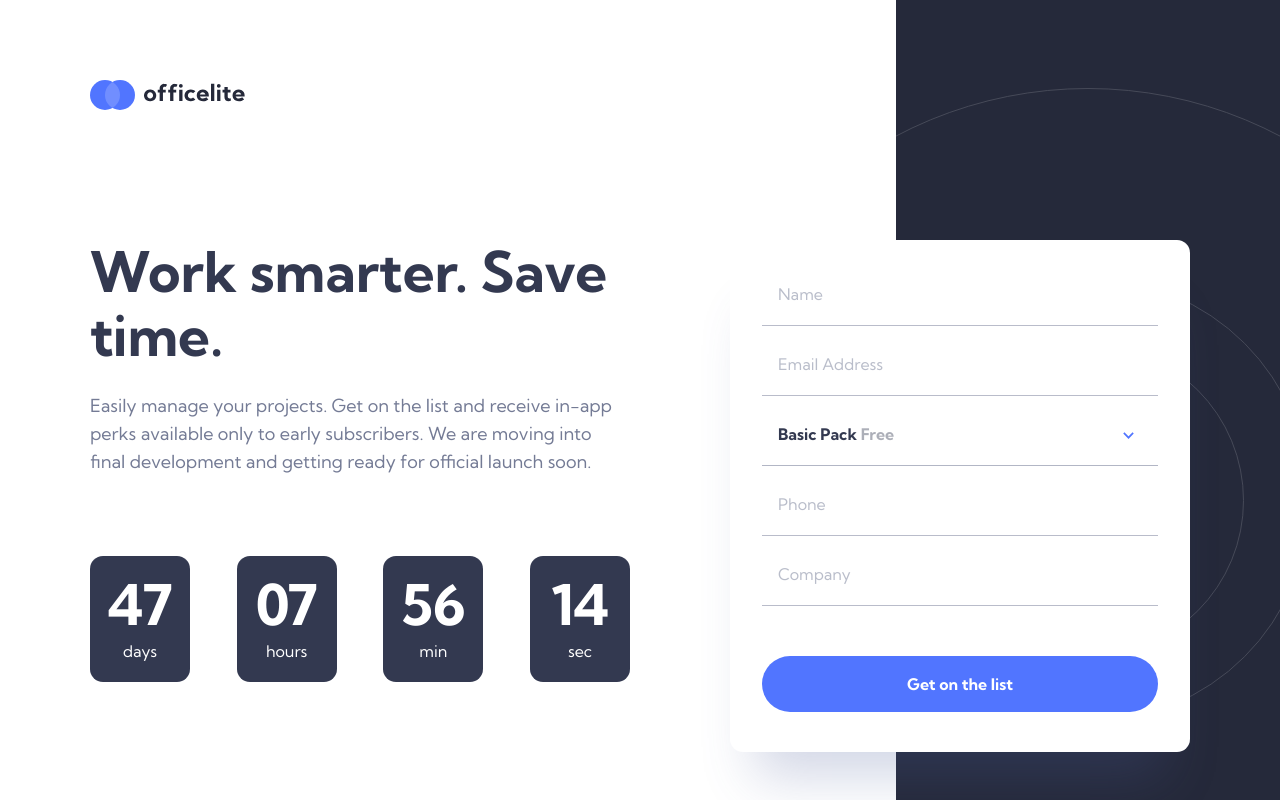
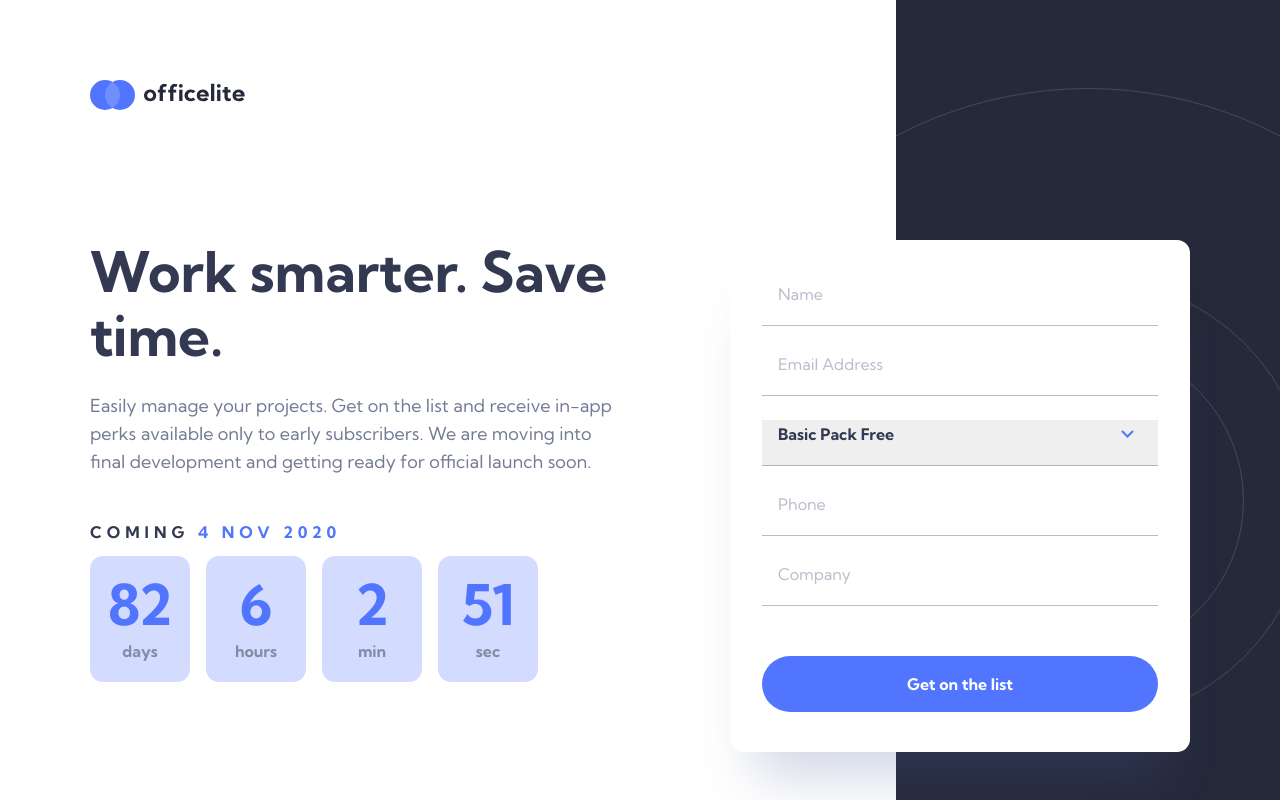
Before and after one commit to Sergio0831/officelite-coming-soon-site, a React (Create React App) app: page /signup in a window 1280 px wide. Shown: the top 800 px of the page. Built offline with nearby package versions, Linux system fonts and the light colour scheme.

Commit message:
Created countdown timer

```diff
--- a/src/components/Footer.js
+++ b/src/components/Footer.js
@@ -8,7 +8,12 @@ export const Footer = () => {
       <div className="outer-container">
         <div className="inner-container">
           <div className="footer__content row">
-            <Timer />
+            <Timer
+              titlecolor={"#fff"}
+              boxcolor={"#333950"}
+              spancolor={"rgba(255, 255, 255, 0.5)"}
+              color={"#fff"}
+            />
             <div className="footer__button">
               <Link className="btn-1" to="/signup">
                 Get Started
--- a/src/components/Form.js
+++ b/src/components/Form.js
@@ -1,51 +1,82 @@
 import React, { useState } from "react";
-import Select from "./Select";
 
 const Form = () => {
-  const [name, setName] = useState("");
-  const [email, setEmail] = useState("");
-  const [phone, setPhone] = useState("");
-  const [company, setCompany] = useState("");
+  const [data, setData] = useState({
+    name: "",
+    email: "",
+    phone: "",
+    company: "",
+  });
+
+  const inputEvent = (e) => {
+    const { name, value } = e.target;
+
+    setData((preVal) => {
+      return {
+        ...preVal,
+        [name]: value,
+      };
+    });
+  };
+
+  const pattern = new RegExp(
+    /^[a-zA-Z0-9.!#$%&'*+/=?^_`{|}~-]+@[a-zA-Z0-9-]+(?:\.[a-zA-Z0-9-]+)*$/
+  );
+
+  const formSubmit = (e) => {
+    e.preventDefault();
+
+    setData({
+      name: "",
+      email: "",
+      phone: "",
+      company: "",
+    });
+  };
 
   return (
     <div className="signup-form">
-      <form>
+      <form onSubmit={formSubmit} id="form">
         <label htmlFor="name"></label>
         <input
-          value={name}
+          value={data.name}
           type="text"
           name="name"
           placeholder="Name"
-          onChange={(e) => setName(e.target.value)}
-          required
+          onChange={inputEvent}
         />
         <label htmlFor="email"></label>
-        <input
-          value={email}
-          type="email"
-          name="email"
-          placeholder="Email Address"
-          onChange={(e) => setEmail(e.target.value)}
-          required
-        />
-        <Select />
+        <div className="email">
+          <input
+            id="email"
+            value={data.email}
+            type="text"
+            name="email"
+            placeholder="Email Address"
+            className={!pattern.test(data.email) ? "error" : ""}
+            onChange={inputEvent}
+          />
+        </div>
+        <select name="packs" id="packs">
+          <option value="basic">Basic Pack Free</option>
+          <option value="pro">Pro Pack $9.99</option>
+          <option value="basic">Ultimate Pack $19.99</option>
+        </select>
         <label htmlFor="phone"></label>
         <input
-          value={phone}
+          value={data.phone}
           type="tel"
           name="phone"
           placeholder="Phone"
-          onChange={(e) => setPhone(e.target.value)}
-          required
+          onChange={inputEvent}
         />
         <label htmlFor="company"></label>
         <input
-          value={company}
+          value={data.company}
           type="text"
           name="company"
           placeholder="Company"
-          onChange={(e) => setCompany(e.target.value)}
-          required
+          onChange={inputEvent}
         />
         <button type="submit" className="btn-1">
           Get on the list
--- a/src/components/Select.js
+++ /dev/null
@@ -1,36 +0,0 @@
-import React from "react";
-
-const Select = () => {
-  return (
-    <div className="select-box">
-      <div className="options-container">
-        <div className="option">
-          <input type="radio" className="radio" id="basic" name="category" />
-          <label htmlFor="basic">
-            Basic Pack <span>Free</span>
-          </label>
-        </div>
-
-        <div className="option">
-          <input type="radio" className="radio" id="pro" name="category" />
-          <label htmlFor="pro">
-            Pro Pack <span>$9.99</span>
-          </label>
-        </div>
-
-        <div className="option">
-          <input type="radio" className="radio" id="ultimate" name="category" />
-          <label htmlFor="ultimate">
-            Ultimate Pack <span>$19.99 </span>
-          </label>
-        </div>
-      </div>
-
-      <div className="selected">
-        Basic Pack <span>Free</span>
-      </div>
-    </div>
-  );
-};
-
-export default Select;
--- a/src/components/SignUp.js
+++ b/src/components/SignUp.js
@@ -2,7 +2,6 @@ import React from "react";
 import { Link } from "react-router-dom";
 import logo from "../assets/shared/logo.svg";
 import Form from "./Form";
-import Select from "./Select";
 import TextContent from "./TextContent";
 import Timer from "./Timer";
 
@@ -24,7 +23,12 @@ const SignUp = () => {
             heading="Work smarter. Save time."
             paragraph="Easily manage your projects. Get on the list and receive in-app perks available only to early subscribers. We are moving into final development and getting ready for official launch soon."
           />
-          <Timer />
+          <Timer
+            titlecolor={"#333950"}
+            boxcolor={"rgba(81, 117, 255, 0.25)"}
+            spancolor={"rgba(51, 57, 80, 0.5)"}
+            color={"#5175FF"}
+          />
         </div>
         <Form />
       </div>
--- a/src/components/Timer.js
+++ b/src/components/Timer.js
@@ -1,28 +1,77 @@
-import React from "react";
+import React, { useEffect, useRef, useState } from "react";
 
-const Timer = () => {
+const Timer = ({ titlecolor, boxcolor, spancolor, color }) => {
+  const [seconds, setSeconds] = useState("00");
+  const [minutes, setMinutes] = useState("00");
+  const [hours, setHours] = useState("00");
+  const [days, setDays] = useState("00");
+
+  let interval = useRef();
+
+  const startTimer = () => {
+    const countDate = new Date("May 22, 2021 00:00:00").getTime();
+
+    interval = setInterval(() => {
+      const now = new Date().getTime();
+      const difference = countDate - now;
+
+      const d = Math.floor(difference / (1000 * 60 * 60 * 24));
+      const h = Math.floor(
+        (difference % (1000 * 60 * 60 * 24)) / (1000 * 60 * 60)
+      );
+      const m = Math.floor((difference % (1000 * 60 * 60)) / (1000 * 60));
+      const s = Math.floor((difference % (1000 * 60)) / 1000);
+
+      if (difference < 0) {
+        clearInterval(interval.current);
+      } else {
+        setSeconds(s);
+        setMinutes(m);
+        setHours(h);
+        setDays(d);
+      }
+    }, 1000);
+  };
+
+  useEffect(() => {
+    startTimer();
+    return () => {};
+  }, []);
+
   return (
     <>
       <div className="timer">
         <h3 className="timer__title">
-          Coming <span>4 Nov 2020</span>
+          <span style={{ color: titlecolor }}>Coming</span> 4 Nov 2020
         </h3>
-        <div className="timer__content row">
-          <div className="timer__box days">
-            <h3>47</h3>
-            <span>days</span>
+        <div className="timer__content">
+          <div
+            style={{ backgroundColor: boxcolor }}
+            className="timer__box days"
+          >
+            <h3 style={{ color: color }}>{days}</h3>
+            <span style={{ color: spancolor }}>days</span>
           </div>
-          <div className="timer__box hours">
-            <h3>07</h3>
-            <span>hours</span>
+          <div
+            style={{ backgroundColor: boxcolor }}
+            className="timer__box hours"
+          >
+            <h3 style={{ color: color }}>{hours}</h3>
+            <span style={{ color: spancolor }}>hours</span>
           </div>
-          <div className="timer__box minutes">
-            <h3>56</h3>
-            <span>min</span>
+          <div
+            style={{ backgroundColor: boxcolor }}
+            className="timer__box minutes"
+          >
+            <h3 style={{ color: color }}>{minutes}</h3>
+            <span style={{ color: spancolor }}>min</span>
           </div>
-          <div className="timer__box seconds">
-            <h3>14</h3>
-            <span>sec</span>
+          <div
+            style={{ backgroundColor: boxcolor }}
+            className="timer__box seconds"
+          >
+            <h3 style={{ color: color }}>{seconds}</h3>
+            <span style={{ color: spancolor }}>sec</span>
           </div>
         </div>
       </div>
--- a/src/scss/_config.scss
+++ b/src/scss/_config.scss
@@ -4,11 +4,14 @@
   margin: 0;
   padding: 0;
   box-sizing: border-box;
-  font-family: variables.$font-family;
 }
 
 html {
   font-size: 62.5%;
+}
+
+body {
+  font-family: variables.$font-family;
 }
 
 a {
--- a/src/scss/components/_form.scss
+++ b/src/scss/components/_form.scss
@@ -26,8 +26,17 @@
   }
 
   select {
+    appearance: none;
     font-weight: $fw-bold;
     color: $dark-gray;
+    background-image: url("../../assets/sign-up/icon-arrow-down.svg");
+    background-position: top 1rem right 2.4rem;
+    background-repeat: no-repeat;
+    cursor: pointer;
+  }
+
+  select::-ms-expand {
+    display: none;
   }
 
   .select {
@@ -38,4 +47,16 @@
     margin-top: 2.6rem;
     width: 100%;
   }
+
+  .error {
+    color: #f05b5b;
+  }
+
+  .show {
+    display: block;
+  }
+
+  .hide {
+    display: none;
+  }
 }
--- a/src/scss/components/_select.scss
+++ /dev/null
@@ -1,92 +0,0 @@
-.select-box {
-  display: flex;
-  flex-direction: column;
-  margin-bottom: 2.4rem;
-  width: 100%;
-
-  .options-container {
-    position: absolute;
-    top: 50%;
-    order: 1;
-    border: 0.1rem solid rgba($dark-gray, 0.2);
-    border-radius: 0.8rem;
-    padding: 2.4rem 3.2rem;
-    max-width: 46rem;
-    box-shadow: $shadow;
-    background: $wight;
-    opacity: 0;
-    transform: translateY(-1rem);
-    transition: $transition;
-
-    .active {
-      max-height: 20rem;
-      opacity: 1;
-    }
-  }
-
-  .selected {
-    @include body-2;
-
-    position: relative;
-    order: 0;
-    border-bottom: 0.1rem solid rgba($gray, 0.55);
-    padding: 0 1.6rem 1.7rem;
-    font-weight: $fw-bold;
-    color: $dark-gray;
-    cursor: pointer;
-
-    &::after {
-      content: "";
-      position: absolute;
-      right: 2.4rem;
-      top: 1.2rem;
-      width: 1.1rem;
-      height: 100%;
-      background: url("../../assets/sign-up/icon-arrow-down.svg");
-      background-size: contain;
-      background-repeat: no-repeat;
-      transition: $transition;
-    }
-
-    span {
-      opacity: 0.4;
-    }
-  }
-
-  .option {
-    @include body-2;
-
-    margin-bottom: 1.6rem;
-    border-bottom: 0.1rem solid rgba($gray, 0.25);
-    padding-bottom: 1.6rem;
-    font-weight: $fw-bold;
-    color: $dark-gray;
-
-    span {
-      opacity: 0.4;
-    }
-
-    .radio {
-      position: absolute;
-      overflow: hidden;
-      width: 1px;
-      height: 1px;
-      clip: rect(0 0 0 0);
-    }
-
-    &:last-child {
-      margin-bottom: 0;
-      border-bottom: none;
-      padding-bottom: 0;
-    }
-  }
-
-  label {
-    cursor: pointer;
-  }
-
-  .options-container.active + .selected::after {
-    top: -0.6rem;
-    transform: rotateX(180deg);
-  }
-}
--- a/src/scss/components/_timer.scss
+++ b/src/scss/components/_timer.scss
@@ -2,10 +2,11 @@
   &__title {
     @include H3;
 
-    color: $wight;
+    color: $blue;
   }
 
   &__content {
+    display: flex;
     column-gap: 1.6rem;
   }
 
@@ -14,8 +15,6 @@
     padding: 1.7rem 0;
     width: 10rem;
     text-align: center;
-    color: $wight;
-    background: #333950;
 
     h3 {
       @include H1;
@@ -23,6 +22,8 @@
 
     span {
       @include body-2;
+
+      font-weight: $fw-bold;
     }
   }
 }
--- a/src/scss/main.scss
+++ b/src/scss/main.scss
@@ -8,4 +8,3 @@
 @import "./components/timer";
 @import "./components/signup";
 @import "./components/form";
-@import "./components/select";
```
